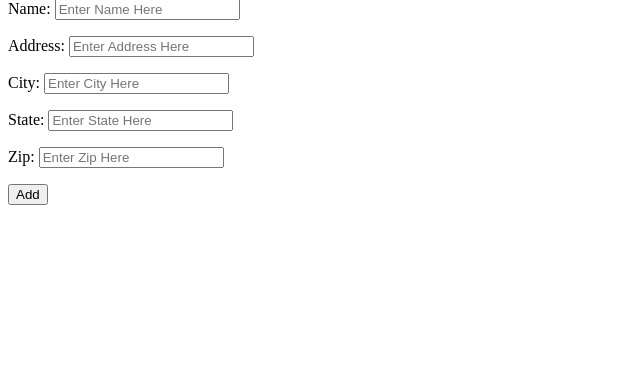
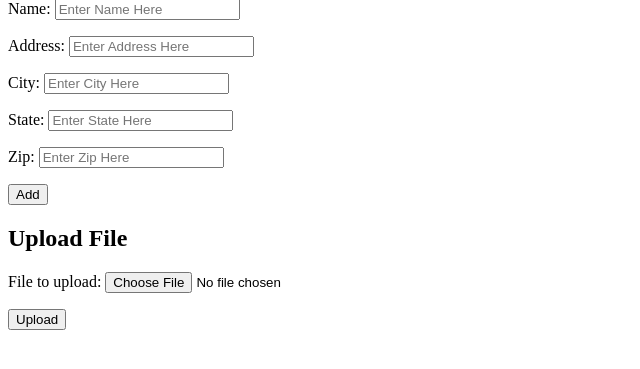
Before and after one commit to malloryweatherston/Codeup_Web_Exercises, a PHP site: page /address_book.php in a window 1280 px wide. Shown: the part 176-545 px from the top of the page, without its empty margins (0-640 px from the left). Run offline with PHP 8.4, Linux system fonts and the light colour scheme.

Commit message:
Added upload CSV form and merge new csv with old csv

```diff
--- a/public/address_book.php
+++ b/public/address_book.php
@@ -1,7 +1,7 @@
 <?
 class AddressDataStore {
 
-    public $filename = 'address_book.csv';
+    public $filename = '';
 
     public function __construct($filename = 'address_book.csv')
     {
@@ -29,11 +29,12 @@ class AddressDataStore {
         // Code to write $addresses_array to file $this->filename
         $handle = fopen($this->filename, 'w');
 		foreach($big_array as $fields) {
-		fputcsv($handle, $fields);
+			fputcsv($handle, $fields);
 		}
 		fclose($handle);
 
     }
+
 
 }
 
@@ -44,25 +45,13 @@ $ads = new AddressDataStore('address_book.csv');
 $heading = ['name', 'address', 'city', 'state', 'zip'];
 
 $address_book = [];
-// $address_book = [
-//     ['The White House', '1600 Pennsylvania Avenue NW', 'Washington', 'DC', '20500'],
-//     ['Marvel Comics', 'P.O. Box 1527', 'Long Island City', 'NY', '11101'],
-//     ['LucasArts', 'P.O. Box 29901', 'San Francisco', 'CA', '94129-0901'],
-//     ['Mallory Weatherston', '245 E. Nottingham', 'San Antonio', 'TX', '78209'],
-//     ['David and Norma Laurie', 'Box 229', 'Booker', 'TX', '79005'],
-// ];
 
-$ads->filename;
+
+//$ads->filename = ;
 //$address_book = read_csv($filename);
 $address_book = $ads->read_address_book();
 
-// function write_csv($big_array, $filename) {
-// 		$handle = fopen($filename, 'w');
-// 		foreach($big_array as $fields) {
-// 		fputcsv($handle, $fields);
-// 		}
-// 		fclose($handle);
-// }
+
 
 $new_address = [];
 if (!empty($_POST['Add_Name']) && !empty($_POST['Add_Address']) && !empty($_POST['Add_City']) && !empty($_POST['Add_State']) && !empty($_POST['Add_Zip'])) {
@@ -87,25 +76,36 @@ if (!empty($_POST['Add_Name']) && !empty($_POST['Add_Address']) && !empty($_POST
 
 
 
-// function read_csv($filename) {
-// 	$entries = [];
-// 	$handle = fopen($filename, 'r');
-// 	while(!feof($handle)) {
-// 		$row = fgetcsv($handle);
-// 		if(is_array($row)) {
-// 			$entries[] = $row;
-// 		}
-// 	}
-// 	fclose($handle);
-// 	return $entries;
-// }
-
-
 
 if (isset($_GET['removeIndex'])) {
 	$removeIndex = $_GET['removeIndex'];
 	unset($address_book[$removeIndex]);
 	$ads->write_address_book($address_book);
+}
+
+// Verify there were uploaded files and no errors
+if (count($_FILES) > 0 && $_FILES['file1']['error'] == 0) {
+	if($_FILES['file1']['type'] == 'text/csv') {
+    // Set the destination directory for uploads
+    $upload_dir = '/vagrant/sites/codeup.dev/public/uploads/';
+    // Grab the filename from the uploaded file by using basename
+    $uploaded_filename = basename($_FILES['file1']['name']);
+    // Create the saved filename using the file's original name and our upload directory
+    $saved_filename = $upload_dir . $uploaded_filename;
+    // Move the file from the temp location to our uploads directory
+    move_uploaded_file($_FILES['file1']['tmp_name'], $saved_filename);
+	//Open/Upload a new file
+	$upf = new AddressDataStore($saved_filename);
+	$addresses_uploaded = $upf->read_address_book();
+	//Merge original array with new uploaded files
+	$address_book = array_merge($address_book, $addresses_uploaded);
+	$ads->write_address_book($address_book);
+
+	//Error echoed if file type is not "text/plain"
+	}else {
+		$error_message = "ERROR: File Type Must be text/csv." .PHP_EOL;
+	}
+
 }
 
 
@@ -166,5 +166,16 @@ if (isset($_GET['removeIndex'])) {
 					<button type="Submit">Add</button>
 				</p>
 			</form>
+		<h2>Upload File</h2>
+
+			<form method="POST" enctype="multipart/form-data" action="/address_book.php">
+    			<p>
+        			<label for="file1">File to upload: </label>
+        			<input type="file" id="file1" name="file1">
+    			</p>
+   				<p>
+        			<input type="submit" value="Upload">
+        		</p>
+			</form>
 	</body>
 </html>
```
